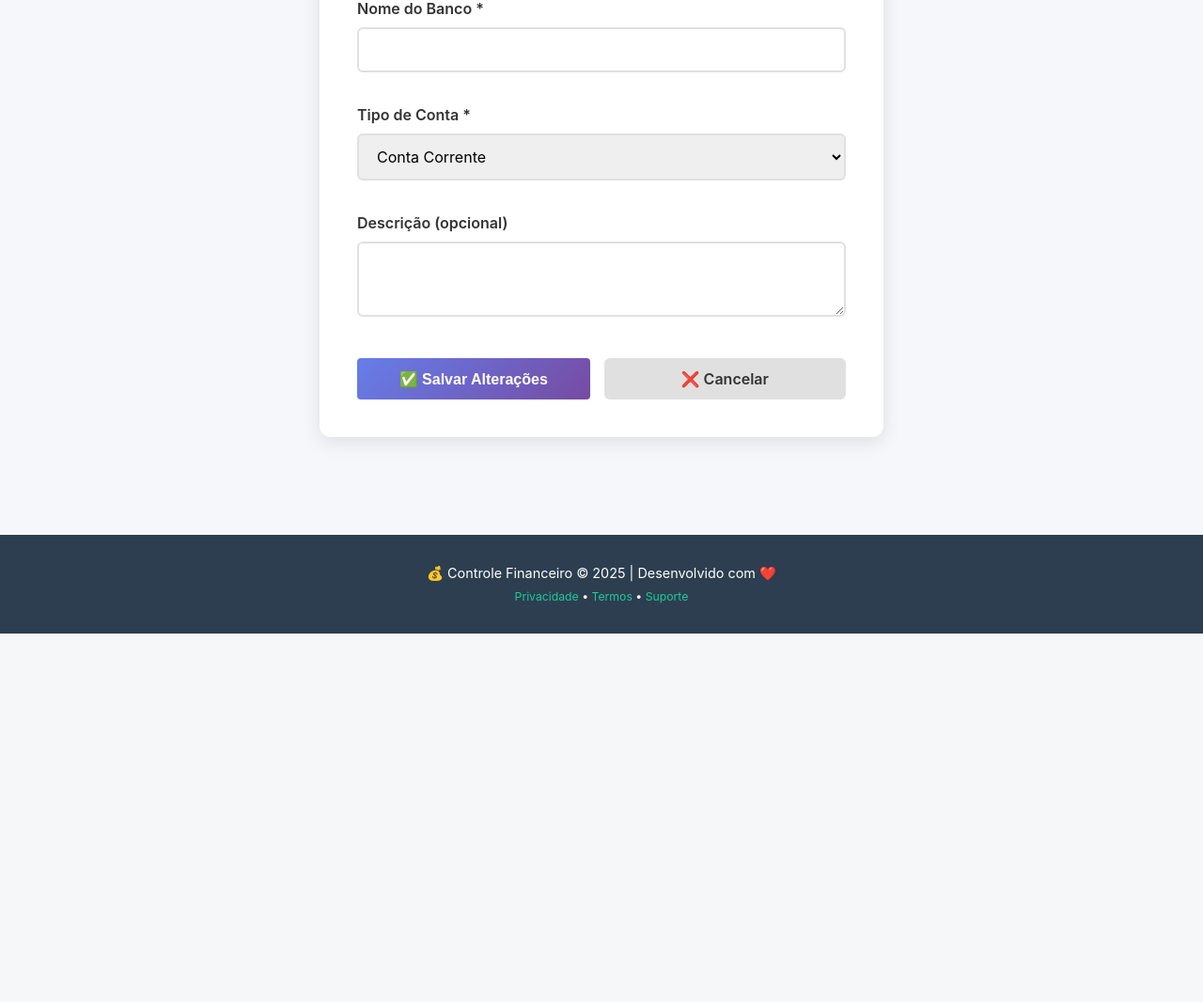
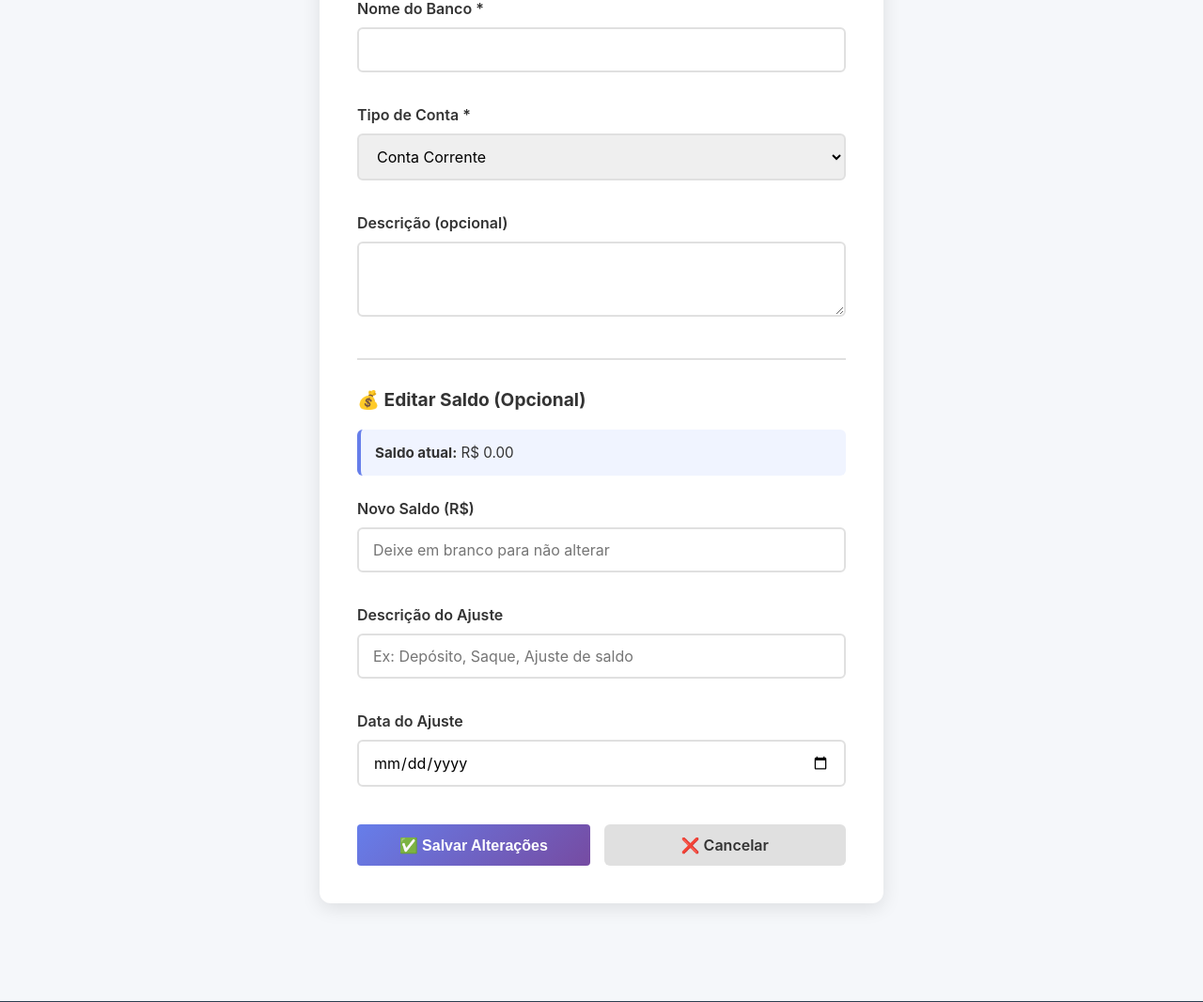
Before and after one commit to vanderson7508/app-financeiro, a Python web app: template templates/editar_banco.html in a window 1280 px wide. Shown: the part 358-1424 px from the top of the page at 94% size. Before the commit the page ends 1032 px from the top, so only its background shows below. Run offline with Jinja, Linux system fonts and the light colour scheme; the template is opened without the code that fills it, so the values that code supplies are empty.

```diff
--- a/templates/editar_banco.html
+++ b/templates/editar_banco.html
@@ -182,7 +182,33 @@
                     name="descricao"
                 >{{ banco.descricao or '' }}</textarea>
             </div>
+            <hr style="margin: 30px 0; border: none; border-top: 2px solid #e0e0e0;">
 
+            <h3 style="color: #333; margin-bottom: 20px; font-size: 1.2em;">💰 Editar Saldo (Opcional)</h3>
+
+            <div style="background: #f0f4ff; border-left: 4px solid #667eea; padding: 15px; border-radius: 6px; margin-bottom: 25px; color: #333; font-size: 0.95em;">
+                <p style="margin: 0;">
+                    <strong>Saldo atual:</strong> R$ {{ "%.2f"|format(banco.saldo) }}
+                </p>
+            </div>
+
+            <div style="margin-bottom: 25px;">
+                <label style="display: block; font-weight: 600; color: #333; margin-bottom: 10px;">Novo Saldo (R$)</label>
+                <input type="number" name="saldo" placeholder="Deixe em branco para não alterar" step="0.01"
+                    style="width: 100%; padding: 12px 15px; border: 2px solid #e0e0e0; border-radius: 6px; font-size: 1em;">
+            </div>
+
+            <div style="margin-bottom: 25px;">
+                <label style="display: block; font-weight: 600; color: #333; margin-bottom: 10px;">Descrição do Ajuste</label>
+                <input type="text" name="descricao_ajuste" placeholder="Ex: Depósito, Saque, Ajuste de saldo"
+                    style="width: 100%; padding: 12px 15px; border: 2px solid #e0e0e0; border-radius: 6px; font-size: 1em;">
+            </div>
+
+            <div style="margin-bottom: 25px;">
+                <label style="display: block; font-weight: 600; color: #333; margin-bottom: 10px;">Data do Ajuste</label>
+                <input type="date" name="data_ajuste"
+                    style="width: 100%; padding: 12px 15px; border: 2px solid #e0e0e0; border-radius: 6px; font-size: 1em;">
+            </div>
             <div class="botoes">
                 <button type="submit" class="btn-enviar">✅ Salvar Alterações</button>
                 <a href="{{ url_for('bancos') }}" class="btn btn-cancelar">❌ Cancelar</a>
```
